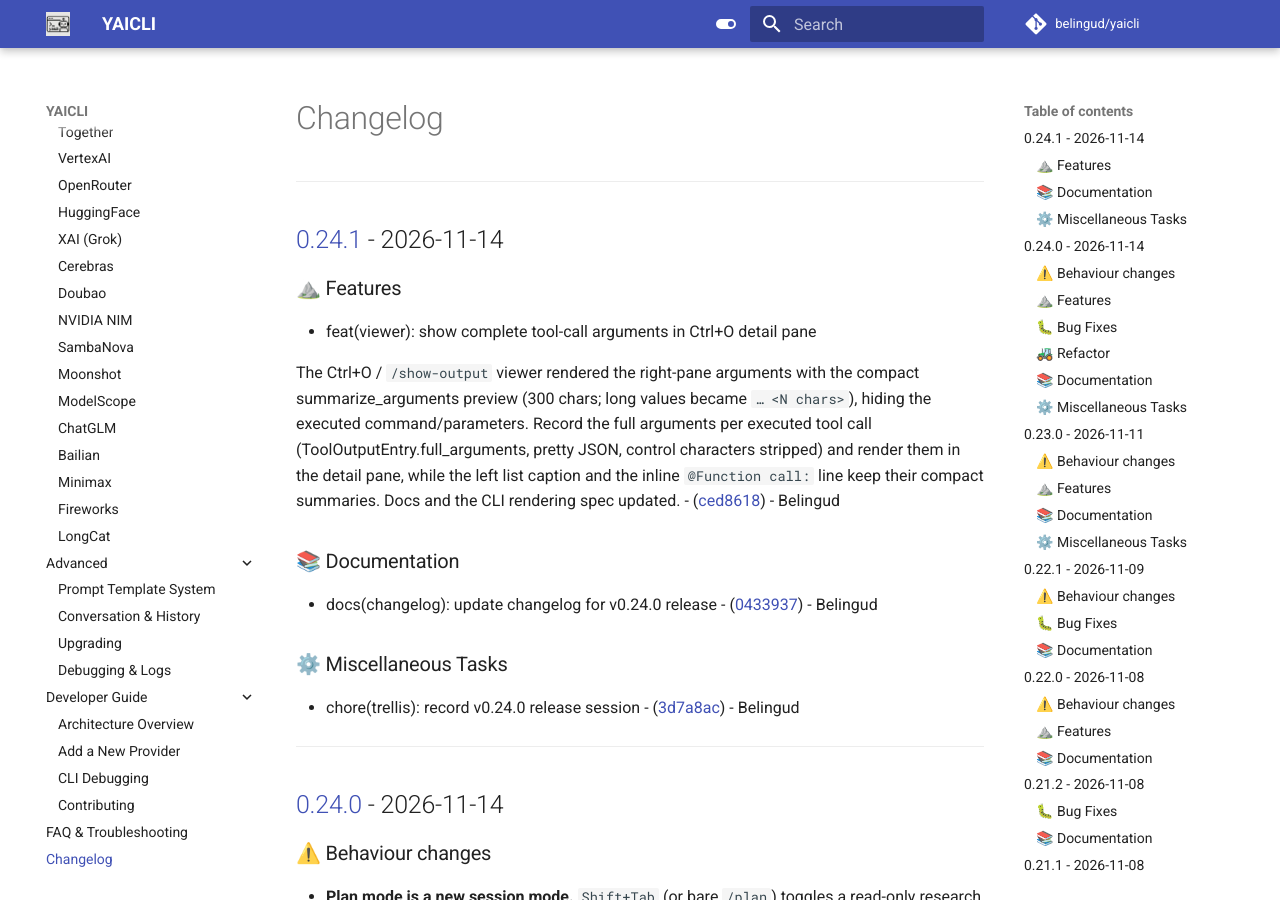
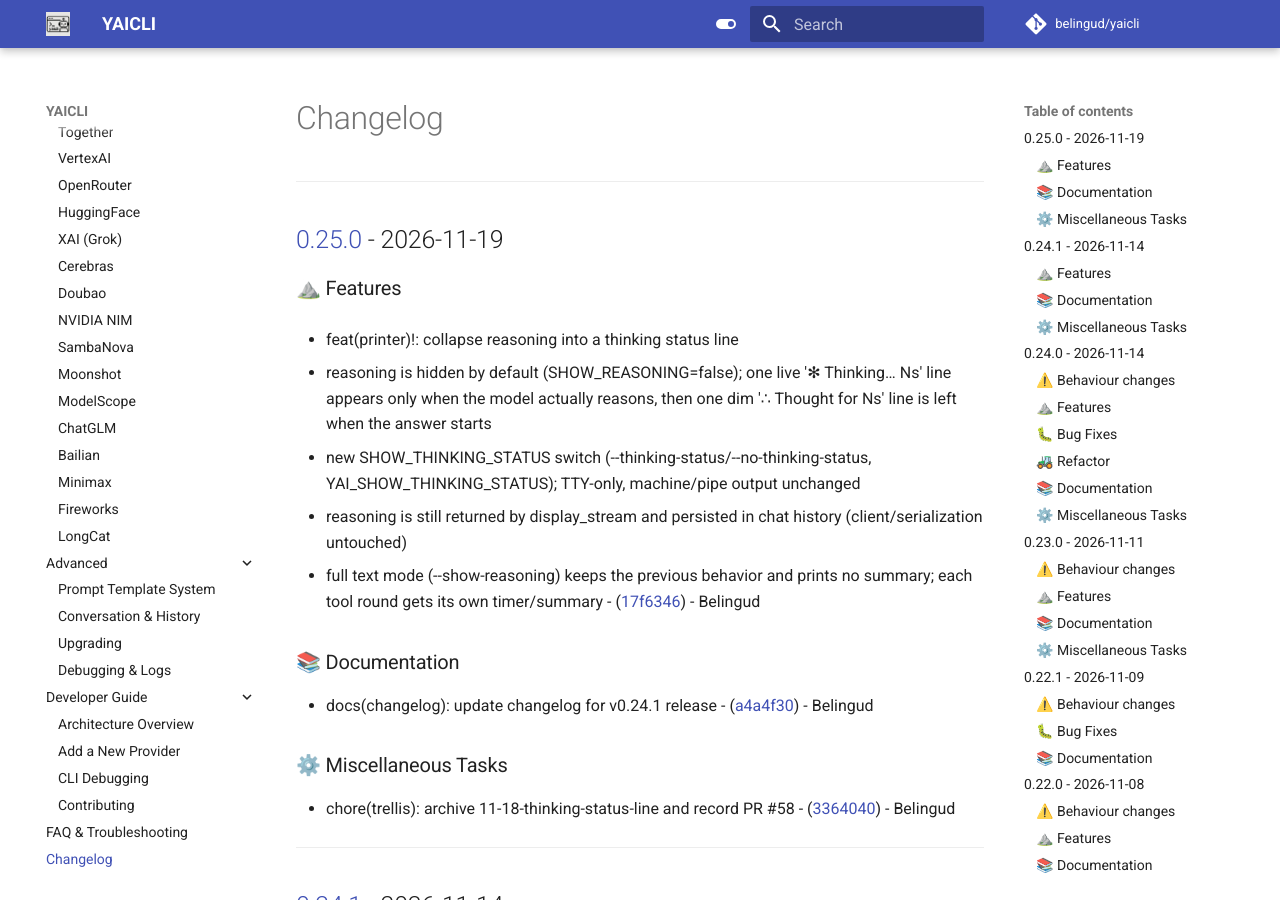
Before and after one commit to belingud/yaicli, an MkDocs documentation site: the page built from docs/changelog.md, in a window 1280 px wide and 900 px high. Built offline with MkDocs 1.6.1 and Material for MkDocs 9.7.7, drawn with Linux system fonts in a browser that asks for light colours; comment, search, counter and statistics services are not loaded.

Commit message:
docs(changelog): update changelog for v0.25.0 release

```diff
--- a/docs/changelog.md
+++ b/docs/changelog.md
@@ -1,3 +1,24 @@
+
+---
+## [0.25.0](https://github.com/belingud/yaicli/compare/v0.24.1..v0.25.0) - 2026-11-19
+
+### ⛰️  Features
+
+- feat(printer)!: collapse reasoning into a thinking status line
+
+- reasoning is hidden by default (SHOW_REASONING=false); one live '✻ Thinking… Ns' line appears only when the model actually reasons, then one dim '∴ Thought for Ns' line is left when the answer starts
+- new SHOW_THINKING_STATUS switch (--thinking-status/--no-thinking-status, YAI_SHOW_THINKING_STATUS); TTY-only, machine/pipe output unchanged
+- reasoning is still returned by display_stream and persisted in chat history (client/serialization untouched)
+- full text mode (--show-reasoning) keeps the previous behavior and prints no summary; each tool round gets its own timer/summary - ([17f6346](https://github.com/belingud/yaicli/commit/17f6346aee1f4fb89883c9f8f666aa4ed6288bb6)) - Belingud
+
+### 📚 Documentation
+
+- docs(changelog): update changelog for v0.24.1 release - ([a4a4f30](https://github.com/belingud/yaicli/commit/a4a4f308c9dad0784c8d0c392a6856bd11b0bd2d)) - Belingud
+
+### ⚙️ Miscellaneous Tasks
+
+- chore(trellis): archive 11-18-thinking-status-line and record PR #58 - ([3364040](https://github.com/belingud/yaicli/commit/33640401d06957a2aa03ed9efe2aa807730e5779)) - Belingud
+
 
 ---
 ## [0.24.1](https://github.com/belingud/yaicli/compare/v0.24.0..v0.24.1) - 2026-11-14
```
Also changed, not shown: CHANGELOG.md (+21 -0 lines).
